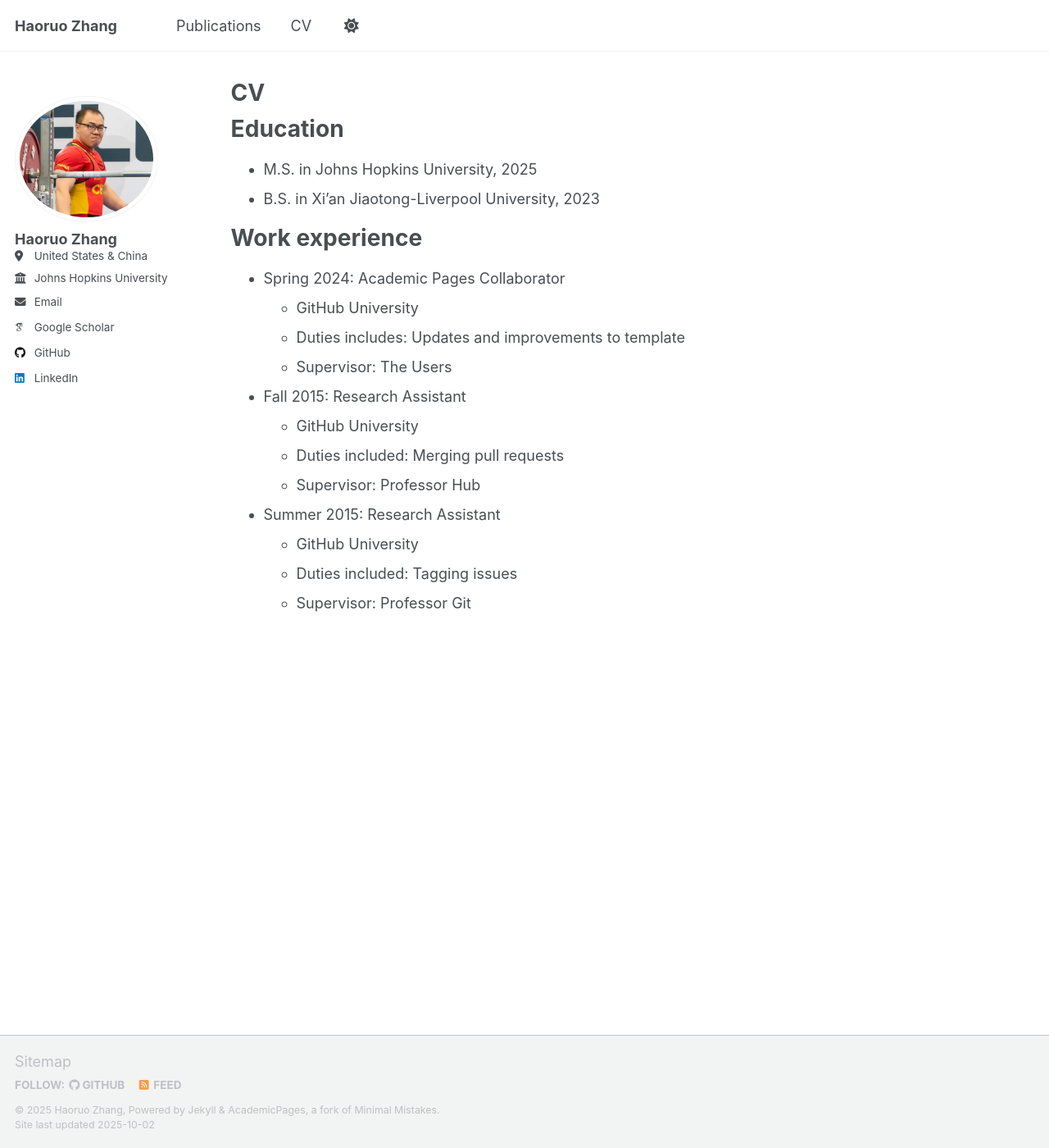
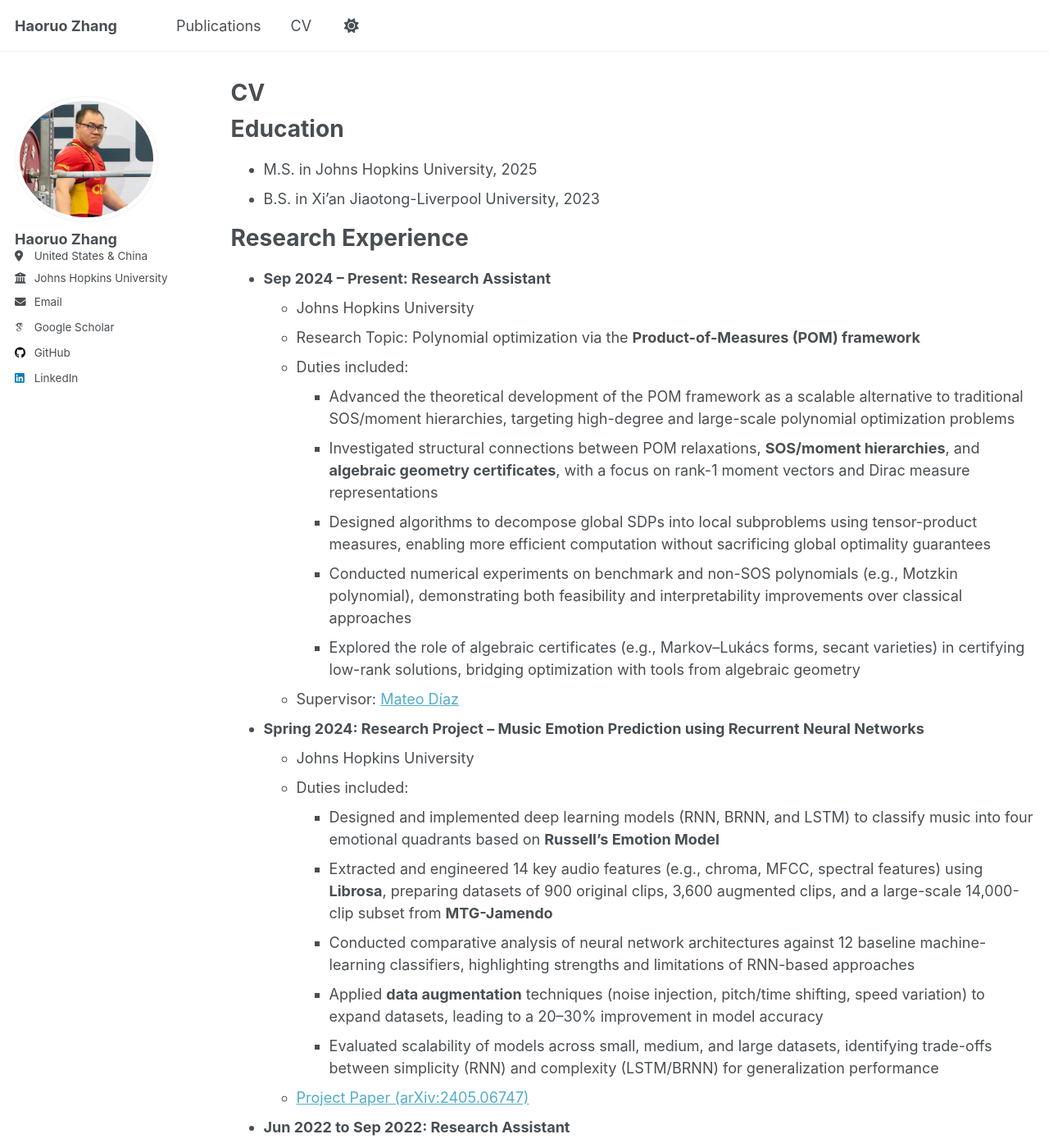
Before and after one commit to haoruo-zhang/haoruo-zhang.github.io, a Jekyll site: the page built from _pages/cv.md, in a window 1280 px wide and 1400 px high. Shown: the whole window at 82% size. Built offline with Jekyll 4.4.1, drawn with Linux system fonts in a browser that asks for light colours; some web fonts are replaced; a script that is not in the unit is left out; some of the changed text lies outside the part shown.

Commit message:
Update cv.md

```diff
--- a/_pages/cv.md
+++ b/_pages/cv.md
@@ -14,19 +14,60 @@ Education
 * M.S. in Johns Hopkins University, 2025
 * B.S. in Xi’an Jiaotong-Liverpool University, 2023
 
-Work experience
+Research Experience
 ======
-* Spring 2024: Academic Pages Collaborator
-  * GitHub University
-  * Duties includes: Updates and improvements to template
-  * Supervisor: The Users
+* **Sep 2024 – Present: Research Assistant**
+  * Johns Hopkins University
+  * Research Topic: Polynomial optimization via the **Product-of-Measures (POM) framework**
+  * Duties included:
+    - Advanced the theoretical development of the POM framework as a scalable alternative to traditional SOS/moment hierarchies, targeting high-degree and large-scale polynomial optimization problems
+    - Investigated structural connections between POM relaxations, **SOS/moment hierarchies**, and **algebraic geometry certificates**, with a focus on rank-1 moment vectors and Dirac measure representations
+    - Designed algorithms to decompose global SDPs into local subproblems using tensor-product measures, enabling more efficient computation without sacrificing global optimality guarantees
+    - Conducted numerical experiments on benchmark and non-SOS polynomials (e.g., Motzkin polynomial), demonstrating both feasibility and interpretability improvements over classical approaches
+    - Explored the role of algebraic certificates (e.g., Markov–Lukács forms, secant varieties) in certifying low-rank solutions, bridging optimization with tools from algebraic geometry
+  * Supervisor: [Mateo Díaz](https://mateodd25.github.io/)
 
-* Fall 2015: Research Assistant
-  * GitHub University
-  * Duties included: Merging pull requests
-  * Supervisor: Professor Hub
 
-* Summer 2015: Research Assistant
-  * GitHub University
-  * Duties included: Tagging issues
-  * Supervisor: Professor Git
+* **Spring 2024: Research Project – Music Emotion Prediction using Recurrent Neural Networks**
+  * Johns Hopkins University
+  * Duties included:
+    - Designed and implemented deep learning models (RNN, BRNN, and LSTM) to classify music into four emotional quadrants based on **Russell’s Emotion Model**
+    - Extracted and engineered 14 key audio features (e.g., chroma, MFCC, spectral features) using **Librosa**, preparing datasets of 900 original clips, 3,600 augmented clips, and a large-scale 14,000-clip subset from **MTG-Jamendo**
+    - Conducted comparative analysis of neural network architectures against 12 baseline machine-learning classifiers, highlighting strengths and limitations of RNN-based approaches
+    - Applied **data augmentation** techniques (noise injection, pitch/time shifting, speed variation) to expand datasets, leading to a 20–30% improvement in model accuracy
+    - Evaluated scalability of models across small, medium, and large datasets, identifying trade-offs between simplicity (RNN) and complexity (LSTM/BRNN) for generalization performance
+  * [Project Paper (arXiv:2405.06747)](https://arxiv.org/abs/2405.06747)
+
+* **Jun 2022 to Sep 2022: Research Assistant**
+  * Xi'an Jiaotong-Liverpool University
+  * Research Topic: Personal Thermal Comfort During Exercise
+  * Duties included:
+    - Designed a research protocol to measure participants’ thermal comfort during cardiovascular exercise
+    - Created regression models to assess the relationship between thermal comfort and heart rate
+    - Utilized multilayer perceptron models to process data, revealing that heart rate partially reflects activity intensity
+  * Supervisor: [Long Huang](https://scholar.xjtlu.edu.cn/en/persons/LongHuang)
+
+Work Experience
+======
+* **Mar 2021 – Jul 2021: Software Development Intern**
+  * Shanghai Connext Information Technology Co., Ltd., Shanghai, China
+  * Project I: Asics Data Visualization System
+    - Spearheaded the design and development of a company-wide data visualization platform for Asics, transforming raw transactional data into accessible business insights
+    - Engineered a one-click reporting pipeline by extracting and integrating order data from internal databases, significantly improving operational efficiency and enabling data-driven decision-making across teams
+  * Project II: Tmall Competitive Product Monitoring System
+    - Designed and deployed an automated system that delivered daily competitive intelligence reports via email to senior management, ensuring timely and actionable market awareness
+    - Enhanced monitoring capabilities by incorporating product image segmentation, merging, and store-level data acquisition, creating a more comprehensive competitor analysis pipeline
+    - Established a robust 24/7 monitoring framework capable of generating automated daily reports, improving leadership’s ability to track and respond to dynamic e-commerce competition
+
+* **Sep 2020 – Jan 2021: Data Mining Intern**
+  * Shanghai Gildata Inc., Shanghai, China
+  * Project I: Universal Crawler Platform
+    - Developed a scalable and modular web crawler platform capable of extracting structured data from diverse Internet sources, including tax bureaus, banks, and brokerage websites
+    - Optimized the crawling process to handle heterogeneous data formats and sources, improving data reliability and scalability for downstream applications
+    - Deployed the platform in production to continuously collect financial and regulatory data, while also identifying and reporting system bottlenecks, thereby contributing to long-term platform stability and usability
+
+Skills
+======
+* **Computer Languages:** Python, SQL
+* **Languages:** Mandarin Chinese (Native), English (Proficient)
+* **Interests:** Piano, Powerlifting (Asian Record Holder)
```
